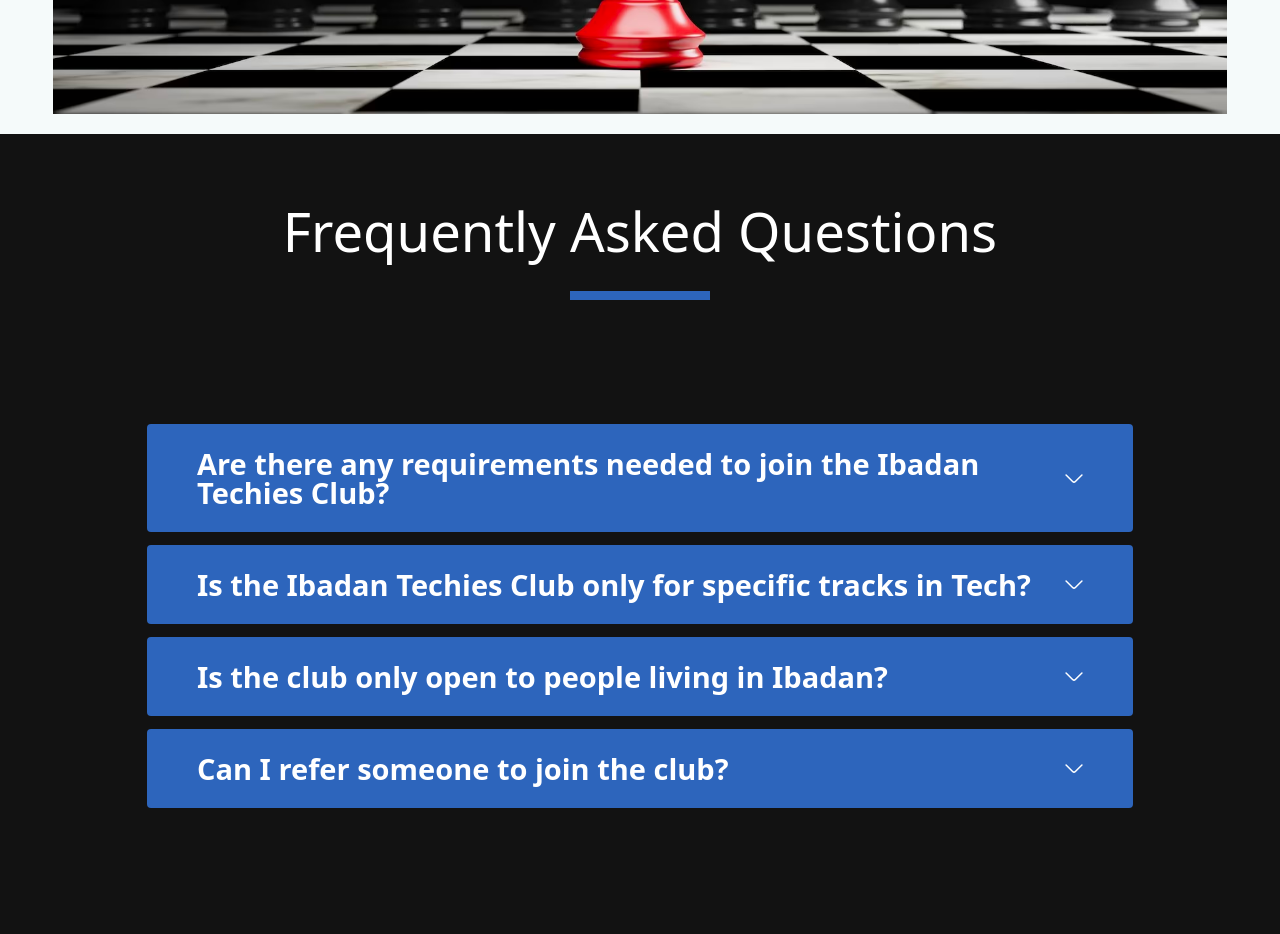
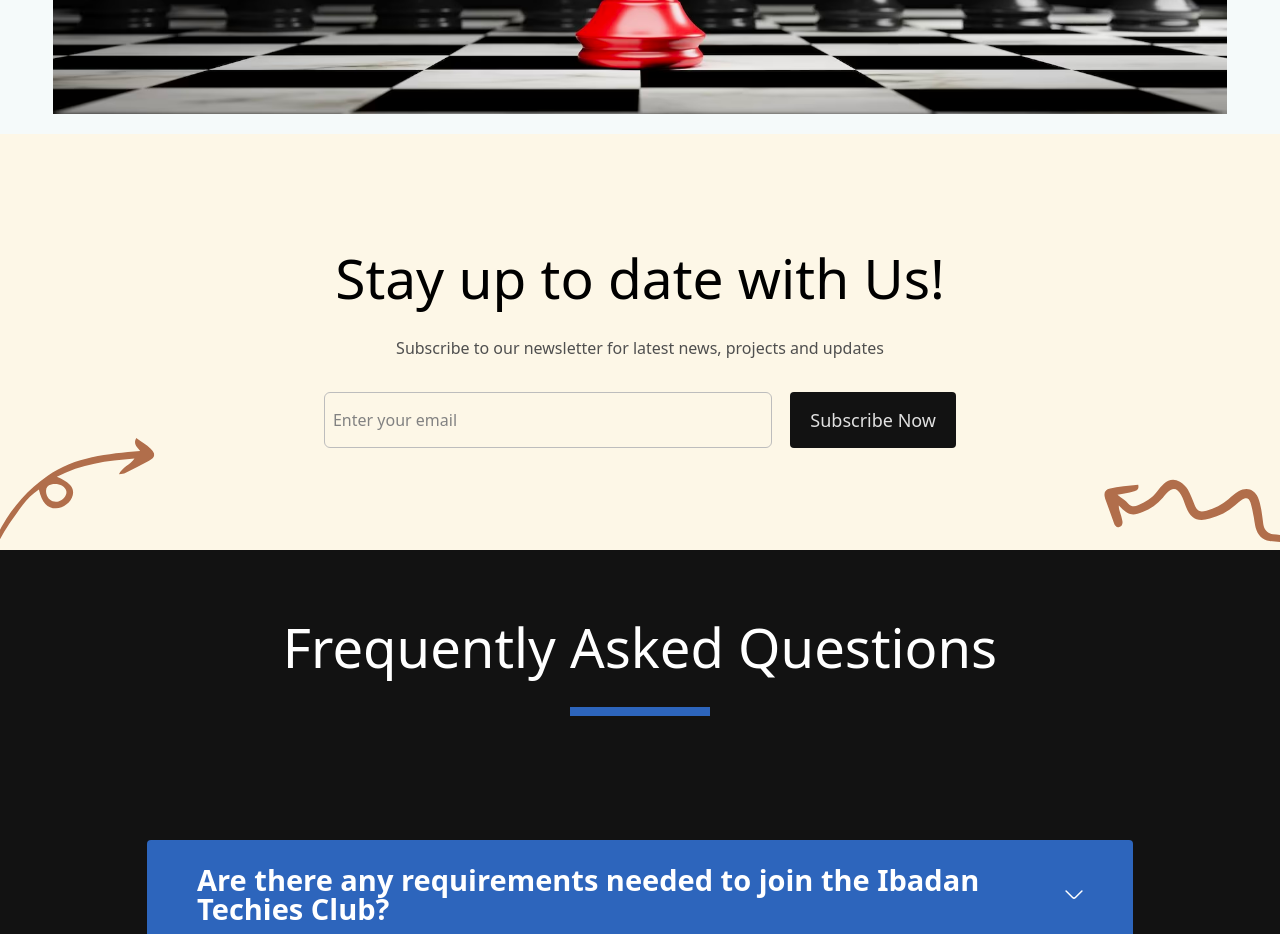
Before and after one commit to Ibadan-Techies/badtechies, a Next.js app: page / in a window 1280 px wide. Shown: the part 3540-4474 px from the top of the page. Built offline with nearby package versions, Linux system fonts and the light colour scheme.

Commit message:
Add subscribe to newsletter component

```diff
--- a/src/assets/svg.ts
+++ b/src/assets/svg.ts
@@ -4,3 +4,5 @@
 export { default as OceanOrnament } from './OceanOrnament.svg'
 export { default as OvalOrnament } from './OvalOrnament.svg'
 export { default as ArrowDown } from './ArrowDown.svg'
+export { default as SquiggleLeft } from './SquiggleLeft.svg'
+export { default as SquiggleRight } from './SquiggleRight.svg'
--- /dev/null
+++ b/src/components/SubscribeNewsletter/subscribe-newsletter.tsx
@@ -0,0 +1,40 @@
+import { SquiggleLeft, SquiggleRight } from '@/assets/svg'
+import Button from '../Button/button'
+
+function SubscribeNewsLetter() {
+  return (
+    <div className="w-full relative bg-ibtc-light-yellow flex flex-col items-center justify-center min-h-[26rem] gap-[2rem]">
+      <div className="text-center space-y-[1rem]">
+        <h2 className="text-[2rem] lg:text-[3.438rem] font-[500] m-0 p-0">
+          Stay up to date with Us!
+        </h2>
+        <p className="text-ibtc-grey-2">
+          Subscribe to our newsletter for latest news, projects and updates
+        </p>
+      </div>
+
+      <div className="w-full mx-auto flex flex-col lg:flex-row justify-center px-4 gap-[1.15rem] max-w-[400px] lg:max-w-full">
+        <input
+          type="email"
+          name="your-email"
+          placeholder="Enter your email"
+          aria-label="Enter your email"
+          className="bg-transparent w-full border border-[#BDBDBD] rounded-[6px] h-[3rem] lg:h-[3.5rem] lg:max-w-[28rem] px-2 placeholder:text-[#828282] outline-4 outline-transparent outline-offset-[6px] focus:outline-ibtc-blue"
+        />
+        <Button
+          type="button"
+          style={{
+            color: 'text-ibtc-grey',
+            background: 'bg-ibtc-black',
+          }}
+        >
+          Subscribe Now
+        </Button>
+      </div>
+      <SquiggleLeft className="absolute left-0 bottom-0 hidden lg:block" />
+      <SquiggleRight className="absolute right-0 bottom-0 hidden lg:block" />
+    </div>
+  )
+}
+
+export default SubscribeNewsLetter
--- a/src/pages/index.tsx
+++ b/src/pages/index.tsx
@@ -7,6 +7,7 @@
 import Gallery from '@/components/Gallery/gallery'
 import Unique from '@/components/LandingUnique/unique'
 import FAQ from '@/components/FAQ/faq-index'
+import SubscribeNewsLetter from '@/components/SubscribeNewsletter/subscribe-newsletter'
 
 export default function Home() {
   return (
@@ -23,6 +24,7 @@
       <Events />
       <Gallery />
       <Unique />
+      <SubscribeNewsLetter />
       <FAQ />
       <Footer />
     </>
--- a/tailwind.config.js
+++ b/tailwind.config.js
@@ -5,11 +5,13 @@
     extend: {
       colors: {
         'ibtc-grey': '#E0E0E0',
+        'ibtc-grey-2': '#4F4F4F',
         'ibtc-offwhite': '#EAF1FA',
         'ibtc-blue': '#2D65BC',
         'ibtc-blue-dark': '#1E427B',
         'ibtc-blue-light': '#EFF3FB',
         'ibtc-black': '#121212',
+        'ibtc-light-yellow': '#FDF7E7',
       },
       fontSize: {
         'text-sm': '0.8125rem',
```
Also changed, not shown: src/assets/SquiggleLeft.svg (added), src/assets/SquiggleRight.svg (added).
